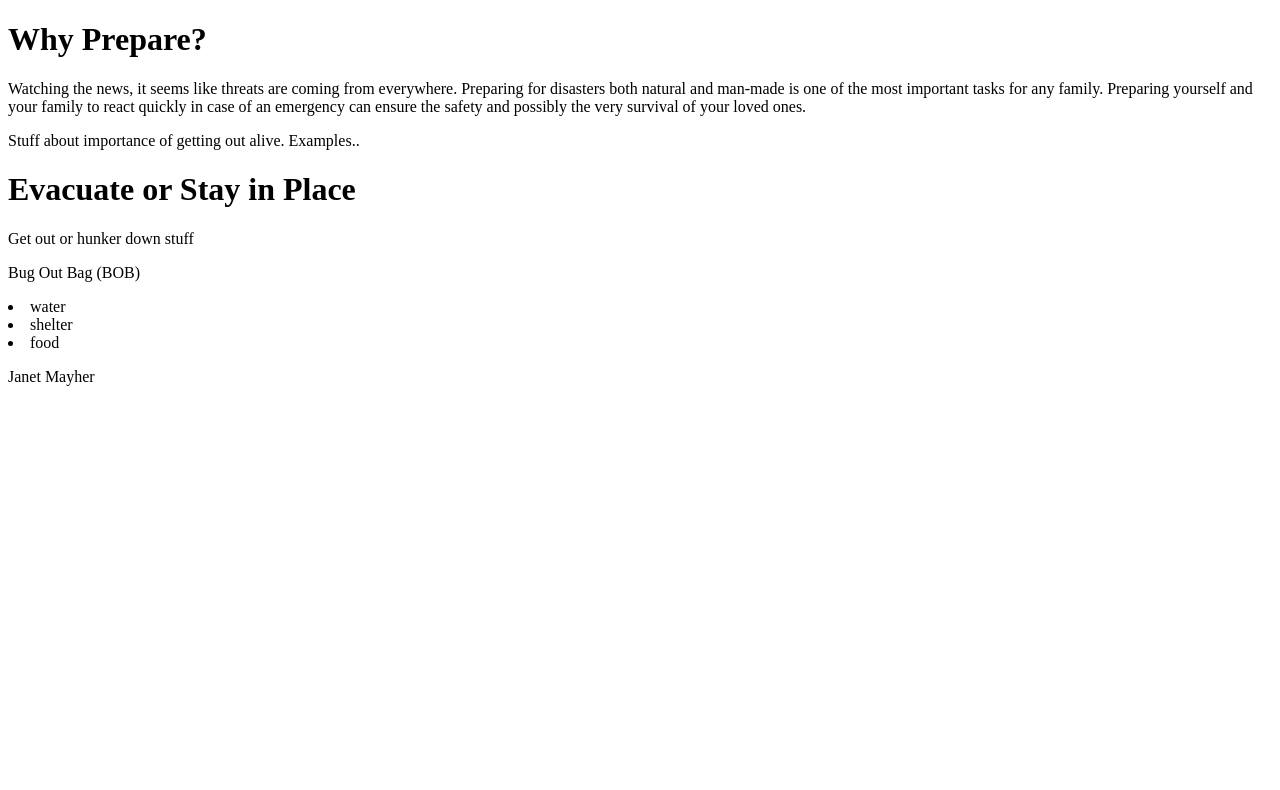
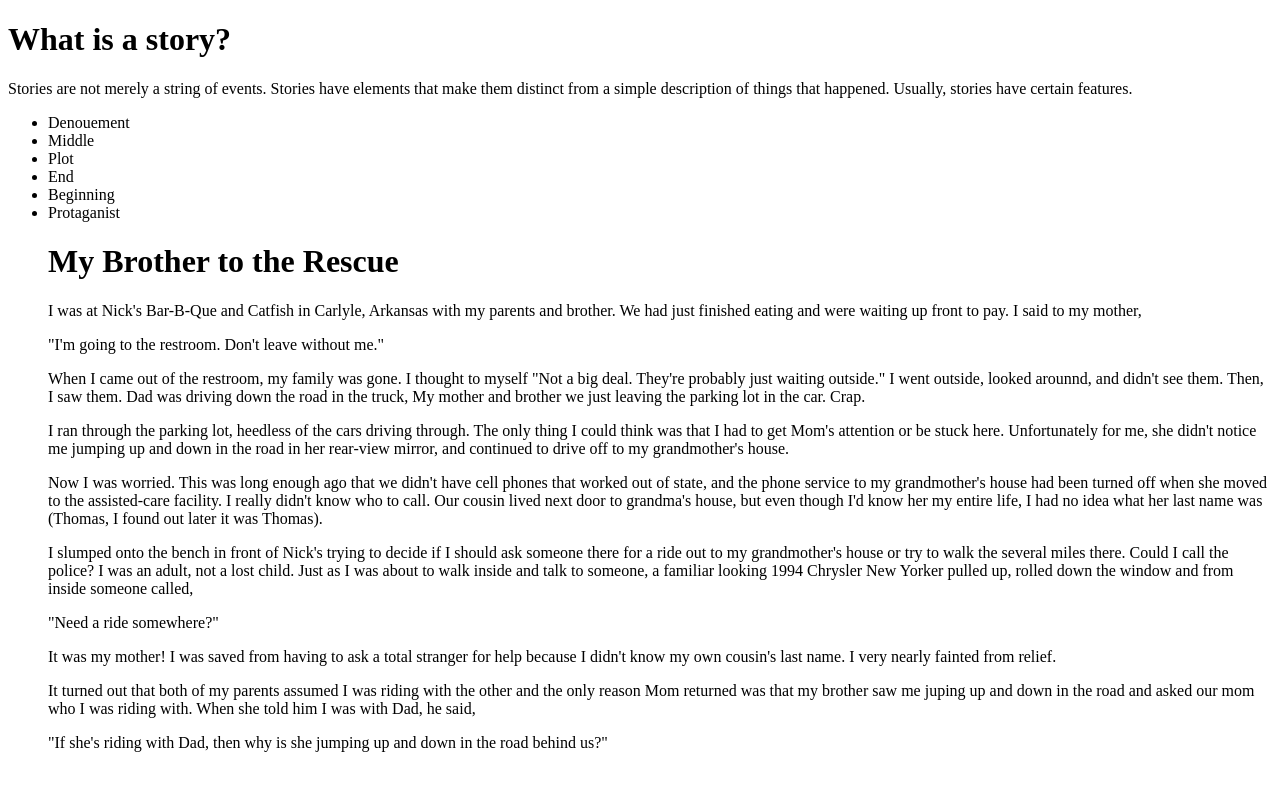
Before and after one commit to jlmayher/html-me-something, a plain HTML site: page index.html in a window 1280 px wide. Drawn offline with Linux system fonts and the light colour scheme.

Commit message:
Added a story

```diff
--- a/index.html
+++ b/index.html
@@ -2,23 +2,66 @@
 <html>
     <head>
         <link type="text/css" rel="stylesheet" href="style.css">
-        <title>Get out or not!</title>
+        <title>Saved!</title>
     </head>
     <body>
-        <h1>Why Prepare?</h1>
-            <p>Watching the news, it seems like threats are coming from everywhere. Preparing for
-                disasters both natural and man-made is one of the most important tasks for any family.
-                Preparing yourself and your family to react quickly in case of an emergency can ensure
-                the safety and possibly the very survival of your loved ones.</p>
-            <p>Stuff about importance of getting out alive. Examples..</p>
-        <h1>Evacuate or Stay in Place</h1>
-            <p>Get out or hunker down stuff</p>
-            <p>Bug Out Bag (BOB)</p)
-                <ul>
-                    <li>water</li>
-                    <li>shelter</li>
-                    <li>food</li>
-                </ul>
+        <h1>What is a story?</h1>
+            <p>Stories are not merely a string of events. Stories have
+                elements that make them distinct from a simple description
+                 of things that happened. Usually, stories have certain features.</p>
+            <ul>
+                <li>Denouement</li>
+                <li>Middle</li>
+                <li>Plot</li>
+                <li>End</li>
+                <li>Beginning</li>
+                <li>Protaganist</li>
+        <h1>My Brother to the Rescue</h1>
+            <p>I was at Nick's Bar-B-Que and Catfish in
+                Carlyle, Arkansas with my parents and
+                brother. We had just finished eating and
+                were waiting up front to pay. I said to my
+                mother,</p>
+            <p>"I'm going to the restroom.
+                Don't leave without me."</p>
+            <p>When I came out of the restroom, my family was gone.
+                I thought to myself "Not a big deal. They're probably
+                just waiting outside." I went outside, looked arounnd,
+                and didn't see them. Then, I saw them. Dad was driving
+                down the road in the truck, My mother and brother we
+                just leaving the parking lot in the car. Crap. </p>
+            <p>I ran through the parking lot, heedless of the cars
+                driving through. The only thing I could think was that
+                I had to get Mom's attention or be stuck here.
+                Unfortunately for me, she didn't notice me jumping up
+                and down in the road in her rear-view mirror, and continued
+                to drive off to my grandmother's house.</p>
+            <p>Now I was worried. This was long enough ago that we didn't
+                have cell phones that worked out of state, and the phone
+                service to my grandmother's house had been turned off
+                when she moved to the assisted-care facility. I really
+                didn't know who to call. Our cousin lived next door to
+                grandma's house, but even though I'd know her my entire
+                life, I had no idea what her last name was (Thomas, I
+                found out later it was Thomas).</p>
+            <p>I slumped onto the bench in front of Nick's trying to
+                decide if I should ask someone there for a ride out
+                to my grandmother's house or try to walk the several
+                miles there. Could I call the police? I was an adult,
+                not a lost child. Just as I was about to walk inside
+                and talk to someone, a familiar looking 1994 Chrysler
+                New Yorker pulled up, rolled down the window and from
+                inside someone called, </p>
+            <p>"Need a ride somewhere?"</p>
+            <p>It was my mother! I was saved from having to ask a
+                total stranger for help because I didn't know my own
+                cousin's last name. I very nearly fainted from relief.</p>
+            <p>It turned out that both of my parents assumed I was
+                riding with the other and the only reason Mom returned
+                was that my brother saw me juping up and down in the
+                road and asked our mom who I was riding with. When she
+                told him I was with Dad, he said,</p>
+            <p>"If she's riding with Dad, then why is she jumping up and down in the road behind us?"</p>
 
-        <p>Janet Mayher</p>
+
     </body>
```
